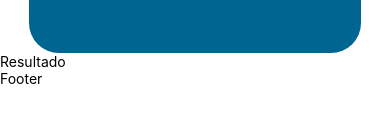
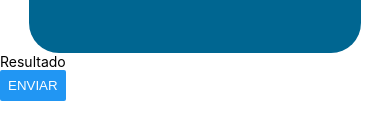
Before and after one commit to davidroman-hub/Taxes-Quote, a React Native app: screen / in a window 390 px wide. Shown: the part 237-376 px from the top of the page. Built offline with nearby package versions, Linux system fonts and the light colour scheme.

Commit message:
T-7.3 Adding button and sending props between components

```diff
--- a/App.js
+++ b/App.js
@@ -1,4 +1,4 @@
-import React,{Fragment} from 'react';
+import React,{Fragment, useState, useEffect} from 'react';
 
 import {StyleSheet,
         View,
@@ -6,7 +6,9 @@ import {StyleSheet,
         SafeAreaView,
         StatusBar,
         LogBox,
-        ViewBase
+        ViewBase,
+        button,
+        Button
       }
 from 'react-native';
 
@@ -16,7 +18,25 @@ import Form from './src/components/Form';
  LogBox.ignoreLogs(["Picker has been extracted"])
 
 
-const App = () => {
+const App = (props) => {
+
+
+
+// state
+const [capital, setCapital] = useState(null); //Cantidad state
+const [taxes, setTaxes] = useState(null); // taxes state
+const [months,setMonths] = useState(null); //months state
+
+
+const onSubmit = () => {
+  console.log("capital =>", capital)
+  console.log("taxes =>", taxes)
+  console.log("months =>", months)
+}
+
+
+
+
   return (
     <Fragment>
       {/* <> */}
@@ -24,7 +44,10 @@ const App = () => {
           <SafeAreaView style={styles.safeArea}>
             <View style={styles.background} />
             <Text style={styles.titleApp}>  Cotizador de Intereses por meses</Text>
-            <Form/>
+            <Form setCapital={setCapital}
+                  setTaxes={setTaxes}
+                  setMonths={setMonths}
+                  />
           </SafeAreaView>
 
           <View>
@@ -32,7 +55,9 @@ const App = () => {
           </View>
 
           <View>
-            <Text>Footer</Text>
+            <Text>
+              <Button title='Enviar' onPress={onSubmit}/>
+            </Text>
           </View>
      {/* </> */}
     </Fragment>
--- a/src/components/Form.js
+++ b/src/components/Form.js
@@ -3,7 +3,9 @@ import {StyleSheet, TextInput, View} from 'react-native';
 import RNPickerSelect from 'react-native-picker-select';
 import colors from '../utils/colors';
 
-const Form  = () => {
+const Form  = (props) => {
+  console.log(props)
+
     return (
         <View  style={styles.viewForm}>
             <View  style={styles.viewInputs}>
```
